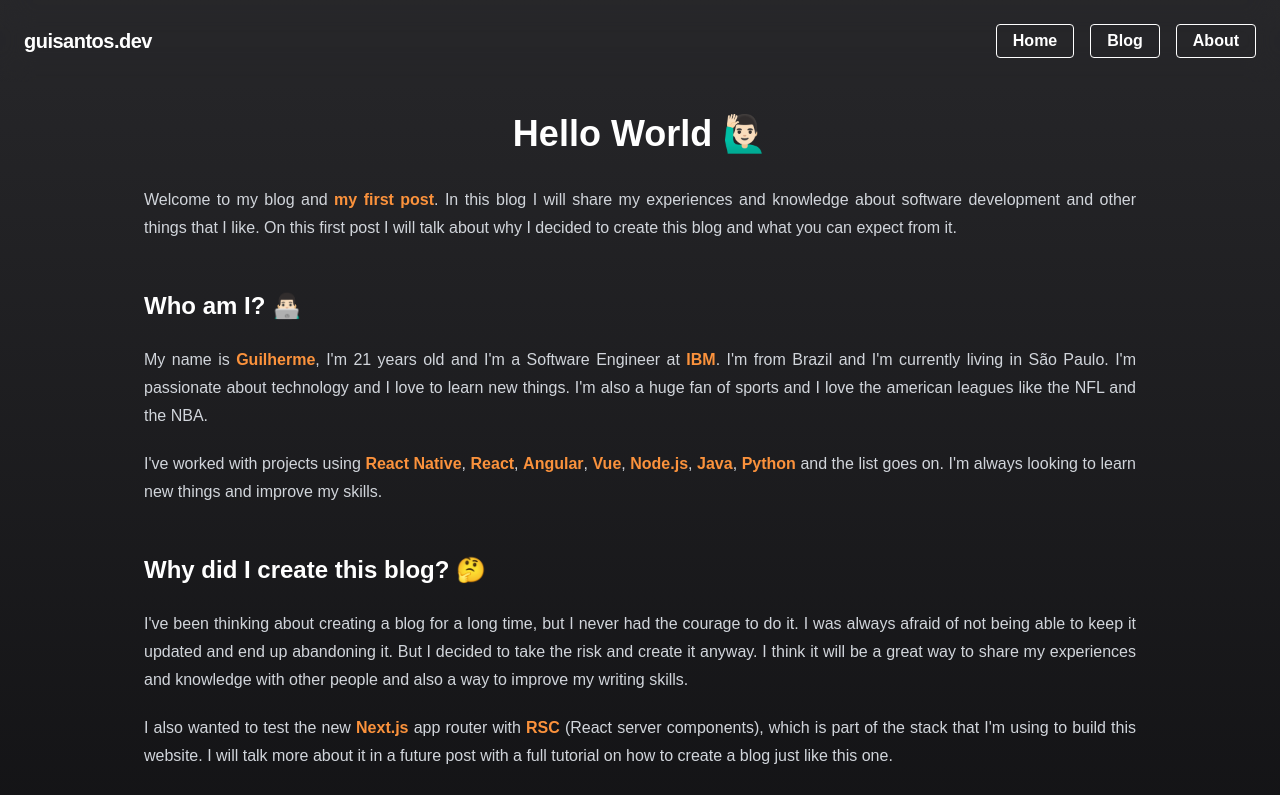
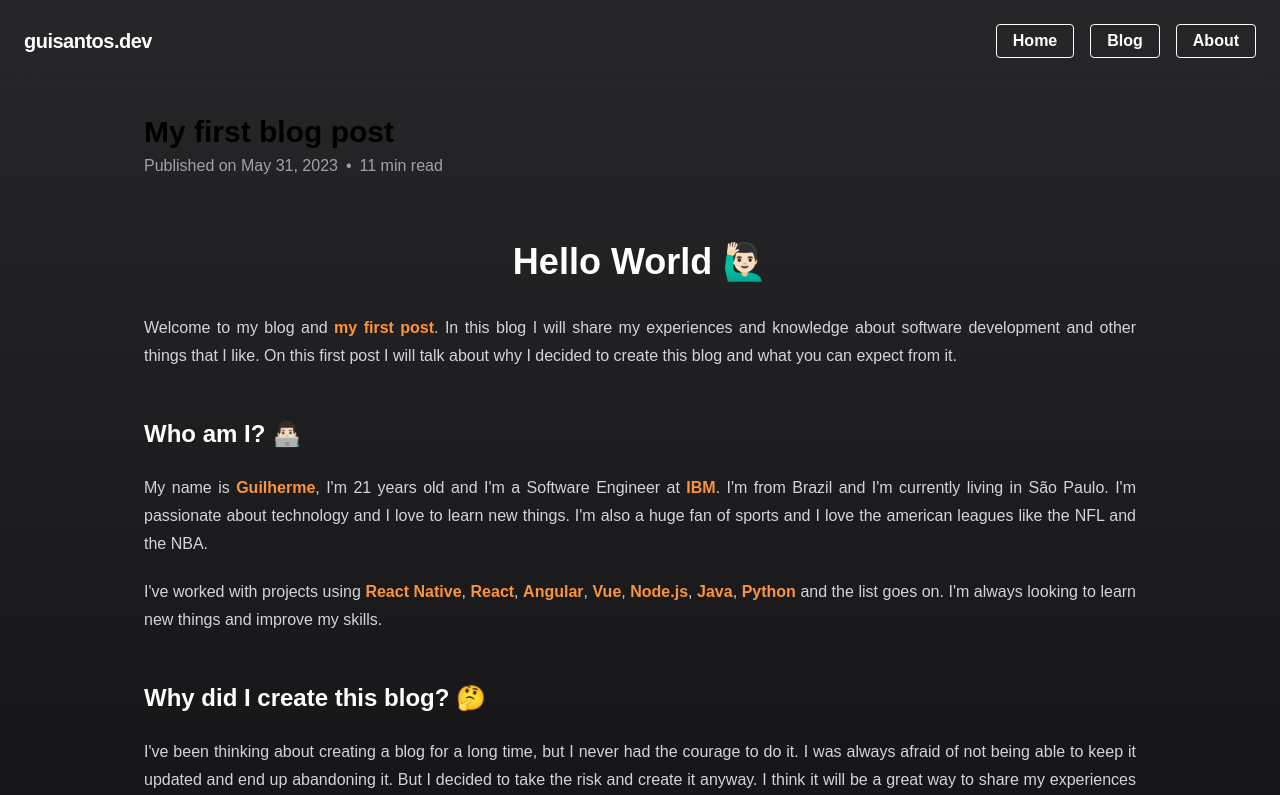
Before and after one commit to ouwargui/guisantos.dev, a Next.js app: page /blog/hello-world in a window 1280 px wide. Shown: the top 795 px of the page. Built offline with nearby package versions, Linux system fonts and the light colour scheme; a web font is replaced by a local one.

Commit message:
feat: add title and date published for blog post

```diff
--- a/src/app/blog/[slug]/page.tsx
+++ b/src/app/blog/[slug]/page.tsx
@@ -12,24 +12,12 @@ type Props = {
 
 const postsDirectory = join(process.cwd(), 'src', 'posts');
 
-async function getPostBySlug(slug: string, fields?: string[]) {
+async function getPostBySlug<T>(slug: string, fields: string[]): Promise<T> {
   const file = await fs.readFile(join(postsDirectory, `${slug}.md`), 'utf8');
   const {data, content} = matter(file);
 
-  type Items = {
-    [key: string]: string;
-  };
+  const items: {[key: string]: unknown} = {};
 
-  const items: Items = {};
-
-  if (!fields) {
-    return {
-      ...data,
-      content,
-    };
-  }
-
-  // Ensure only the minimal needed data is exposed
   fields.forEach((field) => {
     if (field === 'slug') {
       items[field] = slug;
@@ -39,21 +27,52 @@ async function getPostBySlug(slug: string, fields?: string[]) {
       items[field] = content;
     }
 
-    if (typeof data[field] !== 'undefined') {
+    if (data[field]) {
       items[field] = data[field];
     }
   });
 
-  return items;
+  return items as T;
 }
 
+type Post = {
+  slug: string;
+  title: string;
+  date: string;
+  content: string;
+  timeToRead: number;
+  author: {
+    name: string;
+  };
+};
+
 export default async function BlogPost({params}: Props) {
-  const markdown = await getPostBySlug(params.slug);
+  const markdown = await getPostBySlug<Post>(params.slug, [
+    'author',
+    'content',
+    'date',
+    'slug',
+    'title',
+    'timeToRead',
+  ]);
 
   return (
-    <main className="flex flex-1 w-full md:max-w-screen-md lg:max-w-screen-lg py-8 px-4">
+    <main className="flex flex-col gap-16 flex-1 w-full md:max-w-screen-md lg:max-w-screen-lg py-8 px-4">
+      <header className="flex flex-col text-sm md:text-base w-full gap-1">
+        <h1 className="text-2xl md:text-3xl font-bold">{markdown.title}</h1>
+        <div className="flex gap-2 text-zinc-400">
+          <span>
+            Published on&nbsp;
+            {new Date(markdown.date).toLocaleDateString('en-US', {
+              dateStyle: 'medium',
+            })}
+          </span>
+          <span>&bull;</span>
+          <span>{markdown.timeToRead} min read</span>
+        </div>
+      </header>
       <article className="w-full prose prose-sm prose-p:text-justify md:prose-base !max-w-full prose-h1:text-center prose-strong:accent prose-a:accent prose-invert">
-        <Markdown markdown={markdown['content']} />
+        <Markdown markdown={markdown.content} />
       </article>
     </main>
   );
--- a/src/posts/hello-world.md
+++ b/src/posts/hello-world.md
@@ -3,6 +3,7 @@ title: 'My first blog post'
 excerpt: 'This is the excerpt of my first blog post'
 coverImage: '/assets/blog/hello-world/cover.jpg'
 date: '2023-05-31T03:27:00.892Z'
+timeToRead: 11
 author:
   name: 'Guilherme Santos'
   picture: 'https://github.com/ouwargui.png'
```
